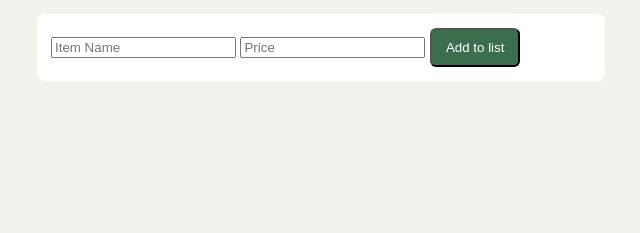
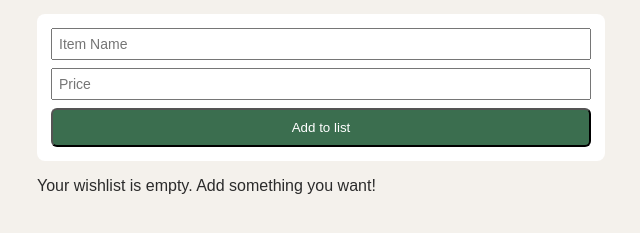
Before and after one commit to vigneshgunasekar56/shopping-wishlist, a plain HTML site: page index.html in a window 1280 px wide. Shown: the part 65-298 px from the top of the page, without its empty margins (319-959 px from the left). Drawn offline with Linux system fonts and the light colour scheme.

Commit message:
Step 4: Lay out the form and show an empty message
Passed 14 Oct 2026.

The form fields stack neatly in one column, and an empty-list message appears when you open the page.

Concepts: Layout with Flexbox; Variables and values; Finding elements on the page

```diff
--- a/app.js
+++ b/app.js
@@ -1 +1,17 @@
 // Your code goes here
+
+function renderList() {
+    const list = document.querySelector("#item-list");
+    list.innerHTML = "";
+
+    const empty=document.createElement("p");
+    empty.className="empty-message";
+    empty.textContent = "Your wishlist is empty. Add something you want!";
+    list.appendChild(empty);
+}
+
+function startApp() {
+    renderList();
+}
+
+startApp();
--- a/index.html
+++ b/index.html
@@ -13,7 +13,9 @@
       <form id="add-form" class="panel">
           <input type="text" id="name-input" placeholder="Item Name" required>
           <input type="number" id="price-input" placeholder="Price" min="0" step="0.01">
+          <div class="form-buttons button">
           <button type="submit" id="submit-button">Add to list</button>
+          </div>
       </form>
       <section id="item-list">
 
--- a/styles.css
+++ b/styles.css
@@ -18,9 +18,25 @@ h1{
     padding:16px;
 }
 .panel{
+    display:flex;
+    flex-direction:column;
     background: white;
     border-radius:8px;
     padding:14px;
+    gap:8px;
+    justify-content:center;
+}
+.form-buttons{
+    display:flex;
+    flex-wrap: wrap;
+    gap:8px;
+}
+.form-buttons button{
+    flex:1 1 120px;
+}
+input{
+    padding:6px;
+    font-size:14px;
 }
 input:focus {
     border-color: #3b6e4f;
@@ -29,7 +45,7 @@ button {
     background: #3b6e4f;
     color:white;
     border-radius:6px;
-    padding:10px 14px;
+    padding:10px 15px;
 }
 button:hover{
     background:#2f5a40;
```
